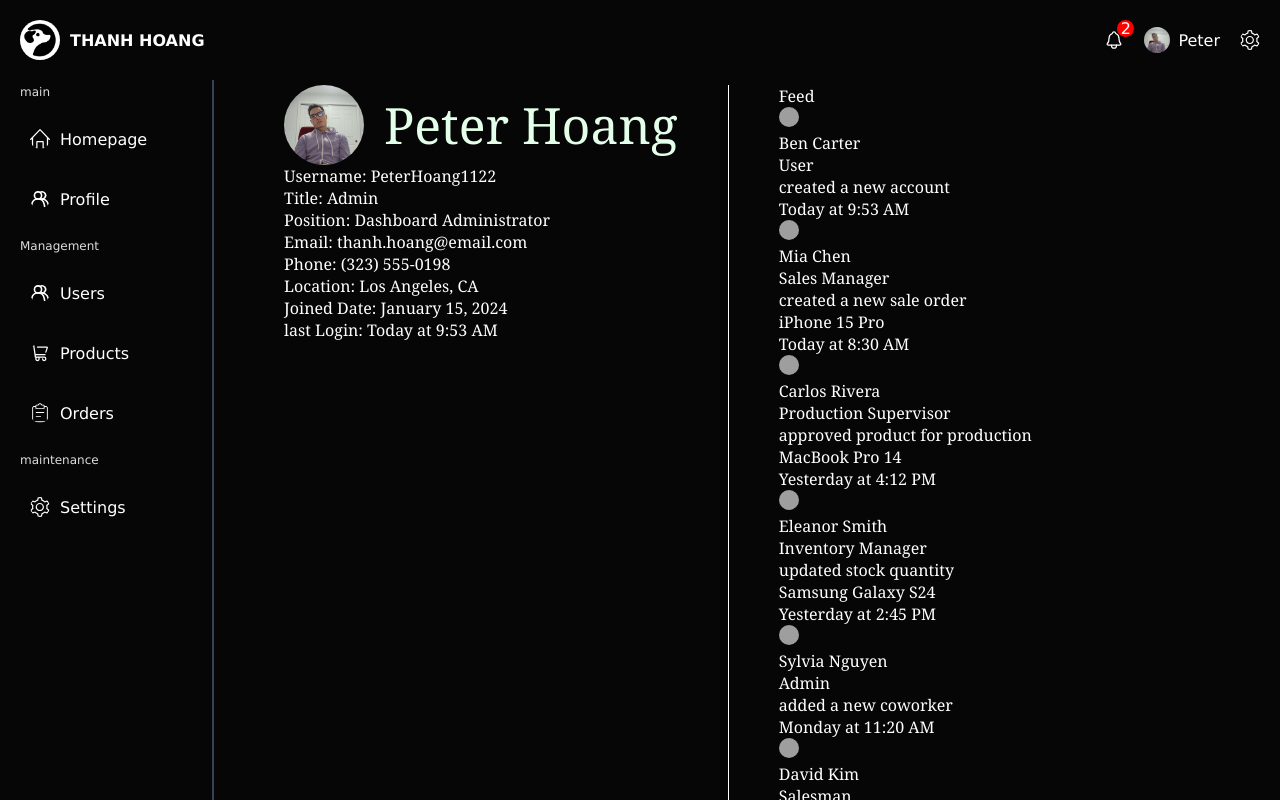
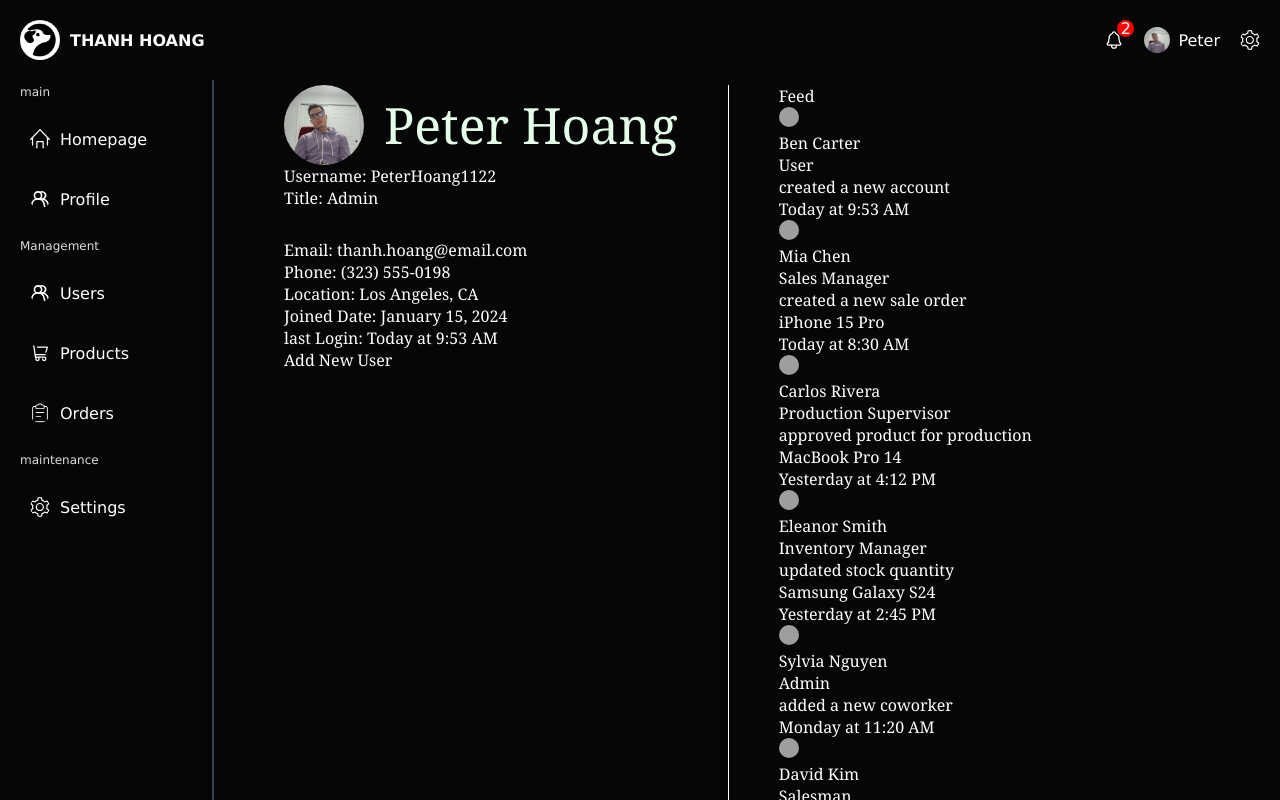
Before and after one commit to ThanhHoang15/admin-dashboard-react, a React (Vite) app in the folder admin-dashboard-react/: page /profile in a window 1280 px wide. Shown: the top 800 px of the page. Built offline with nearby package versions, Linux system fonts and the light colour scheme; grey boxes are pictures that could not be loaded.

Commit message:
editing profile page

```diff
--- a/admin-dashboard-react/src/components/topBox/Topbox.tsx
+++ b/admin-dashboard-react/src/components/topBox/Topbox.tsx
@@ -1,5 +1,5 @@
 import "./topBox.scss";
-import {topDealUsers} from "../../data.ts";
+import {topDealUsers} from "../../data.tsx";
 
 
 
--- a/admin-dashboard-react/src/data.ts
+++ b/admin-dashboard-react/src/data.tsx
@@ -1,3 +1,5 @@
+import { GridColDef } from "@mui/x-data-grid";
+import { Link } from "react-router-dom";
 
 
 export const menu = [
@@ -1064,3 +1066,82 @@ export const notificationData = [
     isRead: true,
   },
 ];
+
+
+
+
+export const columns: GridColDef[] = [
+  //create a GridColDef array type --> store list of column
+  { field: "id", headerName: "ID", width: 20 }, // adjust width of ID column here
+
+  {
+    field: "avatar",
+    headerName: "Avatar",
+    width: 100,
+    renderCell: (params) => {
+      return <img src={params.row.img || "/noavatar.png"} alt="" />; //row is built in DataGrid --> params is an object contain row property
+    },
+    headerAlign: "center",
+    align: "center",
+  },
+  {
+    field: "firstName",
+    headerName: "First name",
+    width: 150, // adjust width of first name column here
+    type: "string",
+    editable: true,
+  },
+  {
+    field: "lastName",
+    headerName: "Last name",
+    width: 150, // adjust width of last name column here
+    editable: true,
+    type: "string",
+  },
+  {
+    field: "email",
+    headerName: "Email",
+    width: 200, // adjust width of last name column here
+    type: "string",
+    editable: true,
+  },
+  {
+    field: "phone",
+    headerName: "Phone",
+    width: 150, // adjust width of last name column here
+    editable: true,
+    type: "number",
+    headerAlign:"left",
+    align:"left",
+  },
+  {
+    field: "createdAt",
+    headerName: "Created At",
+    width: 150, // adjust width of last name column here
+    editable: true,
+  },
+    {
+    field: "verified",
+    headerName: "Status",
+    width: 100,
+    type: "boolean",
+  },
+  {
+    field: "action",
+    headerName: "Action",
+    width: 200,
+    renderCell: (params) => {
+      return (
+        <div className="action">
+          <Link to={`/users/${params.row.id}`}>
+            <img src="/view.svg" alt="" />
+          </Link>
+          <div className="deleteUser">
+            <img src="/delete.svg" alt=""/>
+          </div>
+        </div>
+      );
+    },
+    headerAlign: "center",
+  },
+];
--- a/admin-dashboard-react/src/pages/profile/Profile.tsx
+++ b/admin-dashboard-react/src/pages/profile/Profile.tsx
@@ -1,4 +1,7 @@
+import { useState } from "react";
+import { Adduser } from "../../components/addUser/Adduser";
 import "./profile.scss";
+import { columns } from "../../data";
 
 export const adminFeedData = [
   {
@@ -120,7 +123,6 @@ export const adminProfile = {
   username: "PeterHoang1122",
   avatar: "/avatar.jpg",
   title: "Admin",
-  position: "Dashboard Administrator",
   email: "thanh.hoang@email.com",
   phone: "(323) 555-0198",
   location: "Los Angeles, CA",
@@ -129,6 +131,9 @@ export const adminProfile = {
 };
 
 export const Profile = () => {
+
+const [open, setOpen] = useState(false)
+
   return (
     <div className="profile">
       <div className="adminInfo">
@@ -144,7 +149,6 @@ export const Profile = () => {
         <div className="info1">
           <div className="userName">Username: {adminProfile.username}</div>
           <div className="title">Title: {adminProfile.title}</div>
-          <div className="position">Position: {adminProfile.position}</div>
         </div>
 
         <div className="info2">
@@ -154,6 +158,15 @@ export const Profile = () => {
           <div className="joinedDate">Joined Date: {adminProfile.joinedDate}</div>
           <div className="lastLogin">last Login: {adminProfile.lastLogin}</div>
         </div>
+        <div className="addThings">
+          <div className="addButton" onClick={() => setOpen(true)}>Add New User</div>
+
+
+        </div>
+        {open && <Adduser slug="user" column={columns} setOpen={setOpen}/>}
+
+
+
       </div>
 
       <div className="feed">
--- a/admin-dashboard-react/src/pages/profile/profile.scss
+++ b/admin-dashboard-react/src/pages/profile/profile.scss
@@ -21,9 +21,12 @@
 
 
             }
-
         }
-
+        .info1{
+            display: flex;
+            flex-direction: column;
+            margin-bottom: 30px;
+        }
 
 
     }
--- a/admin-dashboard-react/src/pages/users/Users.tsx
+++ b/admin-dashboard-react/src/pages/users/Users.tsx
@@ -1,94 +1,16 @@
-import { GridColDef } from "@mui/x-data-grid";
+
 import { Datagrid } from "../../components/dataGrid/Datagrid";
-import { userRows} from "../../data";
+import { columns, userRows} from "../../data";
 import "./users.scss";
-import { Link } from "react-router-dom";
+
 import { useState } from "react";
 import { Adduser } from "../../components/addUser/Adduser";
 
 
 
-const handleClick = (id : number) => {
-  return(
-    console.log(`delete ID: ${id}`)
-  )
-}
 
-const columns: GridColDef[] = [
-  //create a GridColDef array type --> store list of column
-  { field: "id", headerName: "ID", width: 20 }, // adjust width of ID column here
 
-  {
-    field: "avatar",
-    headerName: "Avatar",
-    width: 100,
-    renderCell: (params) => {
-      return <img src={params.row.img || "/noavatar.png"} alt="" />; //row is built in DataGrid --> params is an object contain row property
-    },
-    headerAlign: "center",
-    align: "center",
-  },
-  {
-    field: "firstName",
-    headerName: "First name",
-    width: 150, // adjust width of first name column here
-    type: "string",
-    editable: true,
-  },
-  {
-    field: "lastName",
-    headerName: "Last name",
-    width: 150, // adjust width of last name column here
-    editable: true,
-    type: "string",
-  },
-  {
-    field: "email",
-    headerName: "Email",
-    width: 200, // adjust width of last name column here
-    type: "string",
-    editable: true,
-  },
-  {
-    field: "phone",
-    headerName: "Phone",
-    width: 150, // adjust width of last name column here
-    editable: true,
-    type: "number",
-    headerAlign:"left",
-    align:"left",
-  },
-  {
-    field: "createdAt",
-    headerName: "Created At",
-    width: 150, // adjust width of last name column here
-    editable: true,
-  },
-    {
-    field: "verified",
-    headerName: "Status",
-    width: 100,
-    type: "boolean",
-  },
-  {
-    field: "action",
-    headerName: "Action",
-    width: 200,
-    renderCell: (params) => {
-      return (
-        <div className="action">
-          <Link to={`/users/${params.row.id}`}>
-            <img src="/view.svg" alt="" />
-          </Link>
-          <div className="deleteUser" onClick={() => handleClick(params.row.id)} >
-            <img src="/delete.svg" alt=""/>
-          </div>
-        </div>
-      );
-    },
-    headerAlign: "center",
-  },
-];
+
 
 export const Users = () => {
   const [open, setOpen] = useState(false)
```
